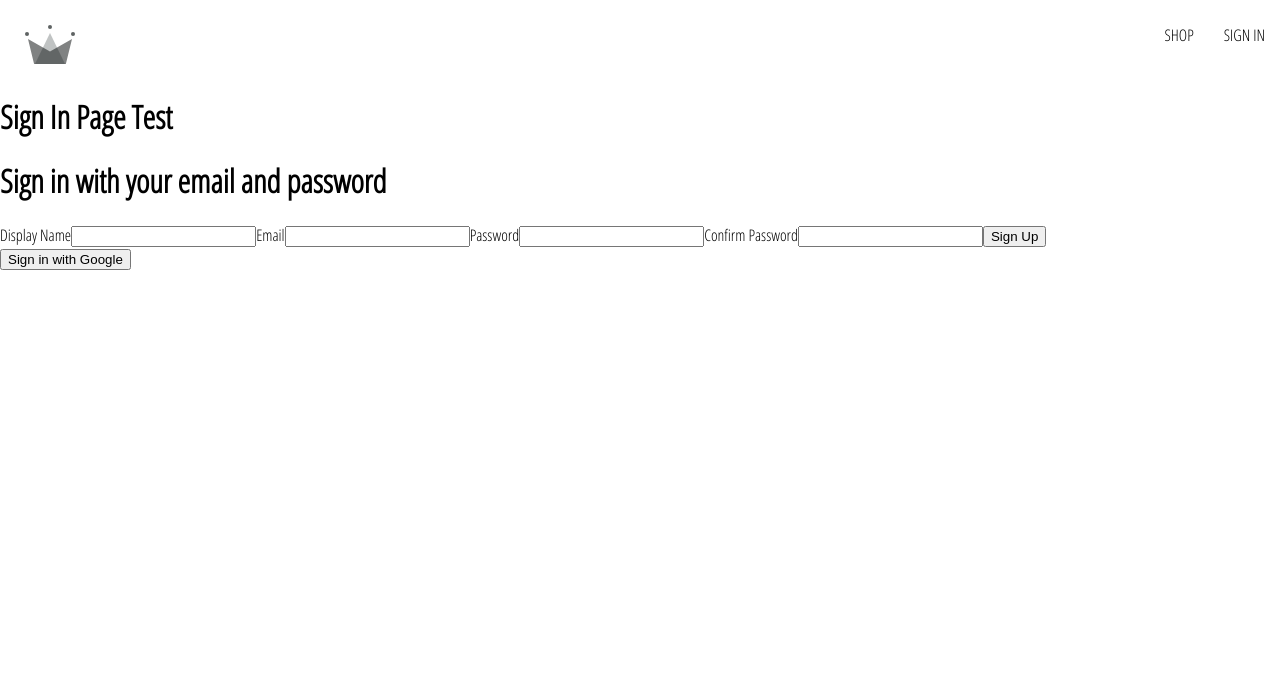
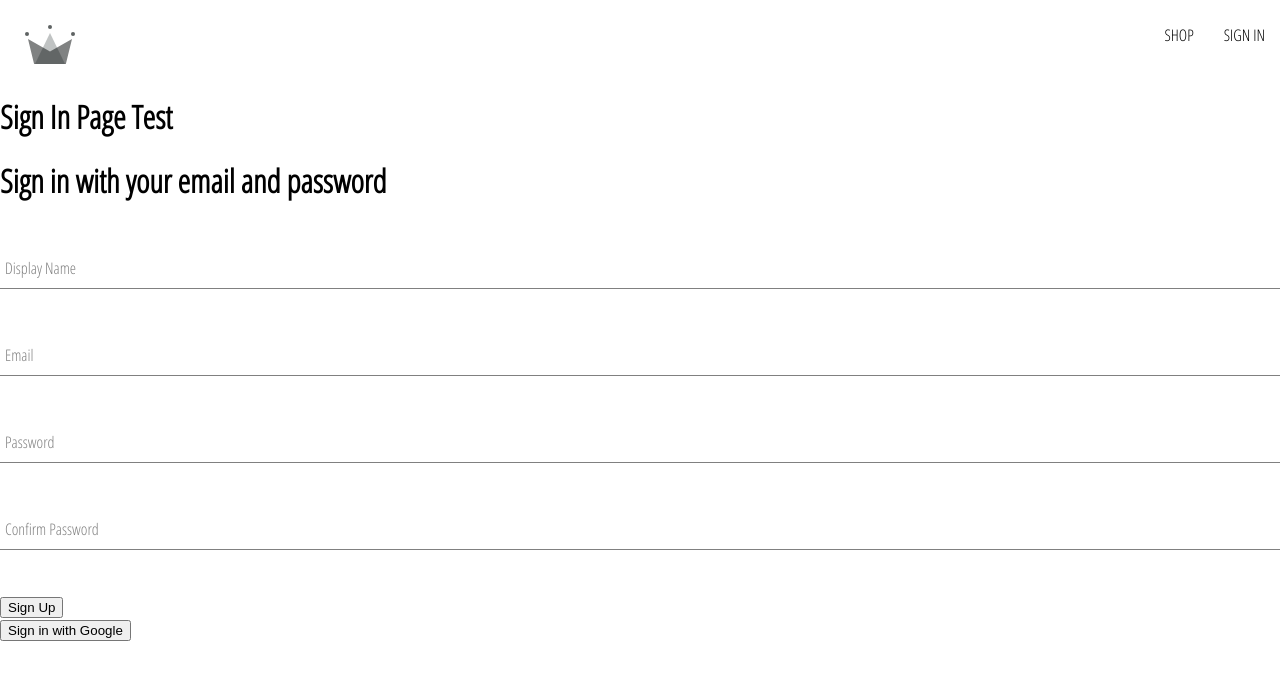
Before and after one commit to EdalScript/clothingShop, a React (Create React App) app: page /sign-in in a window 1280 px wide. Shown: the top 680 px of the page. Built offline with nearby package versions, Linux system fonts and the light colour scheme.

Commit message:
styling & form input

```diff
--- /dev/null
+++ b/src/components/form-input/form-input.jsx
@@ -0,0 +1,15 @@
+import './form-input.scss'
+
+const FormInput = ({ label, ...otherProps }) => {
+    return (
+        <div className="group">
+            <input className="form-input" {...otherProps} />
+            {label && (
+                <label className={`${otherProps.value.length ? 'shrink' : ''} form-input-label`}>{label}</label>
+            )}
+
+        </div>
+    );
+};
+
+export default FormInput;
--- /dev/null
+++ b/src/components/form-input/form-input.scss
@@ -0,0 +1,46 @@
+$sub-color: grey;
+$main-color: black;
+
+@mixin shrinkLabel {
+    top: -14px;
+    font-size: 12px;
+    color: $main-color;
+}
+.group {
+    position: relative; margin: 45px 0;
+    .form-input {
+        background: none;
+        background-color: white;
+        color: $sub-color; font-size: 18px;
+        padding: 10px 10px 10px 5px;
+        display: block;
+        width: 100%;
+        border: none;
+        border-radius: 0;
+        border-bottom: 1px
+        solid $sub-color;
+        margin: 25px 0;
+        &:focus {
+            outline: none;
+        }
+        &:focus ~ .form-input-label {
+             @include shrinkLabel();
+            }
+        }
+        input[type='password'] {
+            letter-spacing: 0.3em;
+        }
+        .form-input-label {
+            color: $sub-color;
+            font-size: 16px;
+            font-weight: normal;
+             position: absolute;
+             pointer-events: none;
+             left: 5px;
+             top: 10px;
+             transition: 300ms ease all;
+             &.shrink {
+                 @include shrinkLabel();
+                }
+            }
+        }
--- a/src/components/sign-up/sign-up.jsx
+++ b/src/components/sign-up/sign-up.jsx
@@ -1,4 +1,6 @@
 import { useState } from "react";
+import { createAuthUserWithEmailAndPassword, createUserDocumentFromAuth } from "../../utils/firebase/firebase.utils";
+import FormInput from "../form-input/form-input";
 
 const defaultFormFields = {
     displayName: '',
@@ -10,40 +12,66 @@ const defaultFormFields = {
 const SignUp = () => {
     const [formFields, setFormFields] = useState(defaultFormFields);
     const { displayName, email, password, confirmPassword } = formFields;
+    const resetFormFields = () => {
+        setFormFields(defaultFormFields);
+    }
+
+    const handleSubmit = async (e) => {
+        e.preventDefault();
+
+        if (password !== confirmPassword) {
+            alert("Passwords do not match")
+            return;
+        }
+        try {
+            const { user } = await createAuthUserWithEmailAndPassword(email, password);
+            await createUserDocumentFromAuth(user, { displayName });
+            resetFormFields();
+        } catch (error) {
+            if (error.code === 'auth/email-already-in-use') {
+                alert('Cannot create user, email is already in use', error)
+            } else
+                console.error(error)
+        }
+
+    }
 
     const handleChange = (e) => {
         const { name, value } = e.target;
 
         setFormFields({ ...formFields, [name]: value });
     };
-
     return (
         <div>
             <h1>Sign in with your email and password</h1>
-            <form onSubmit={() => { }}>
-                <label htmlFor="">Display Name</label>
-                <input type="text"
+            <form onSubmit={handleSubmit}>
+                <FormInput
+                    label="Display Name"
+                    type="text"
                     required
                     onChange={handleChange}
                     name="displayName"
                     value={displayName}
                 />
-                <label htmlFor="">Email</label>
-                <input type="email"
+                <FormInput
+                    label="Email"
+                    type="email"
                     required
                     onChange={handleChange}
                     name="email"
                     value={email}
                 />
-                <label htmlFor="">Password</label>
-                <input type="password"
+                <FormInput
+                    label="Password"
+                    type="password"
                     required
                     onChange={handleChange}
                     name="password"
                     value={password}
                 />
-                <label htmlFor="">Confirm Password</label>
-                <input type="password"
+                <FormInput
+                    label="Confirm Password"
+                    type="password"
                     required
                     onChange={handleChange}
                     name="confirmPassword"
--- a/src/utils/firebase/firebase.utils.js
+++ b/src/utils/firebase/firebase.utils.js
@@ -3,7 +3,8 @@ import {
     getAuth,
     signInWithRedirect,
     signInWithPopup,
-    GoogleAuthProvider
+    GoogleAuthProvider,
+    createUserWithEmailAndPassword,
 } from 'firebase/auth';
 import {
     getFirestore,
@@ -32,7 +33,8 @@ export const auth = getAuth();
 export const signInWithGooglePopup = () => signInWithPopup(auth, googleProvider);
 export const signInWithGoogleRedirect = () => signInWithRedirect(auth, googleProvider);
 export const db = getFirestore();
-export const createUserDocumentFromAuth = async (userAuth) => {
+export const createUserDocumentFromAuth = async (userAuth, aditionalInformation = {}) => {
+    if(!userAuth) return;
     const userDocRef = doc(db, 'users', userAuth.uid);
     const userSnapshot = await getDoc(userDocRef);
 
@@ -44,11 +46,18 @@ export const createUserDocumentFromAuth = async (userAuth) => {
             await setDoc(userDocRef, {
                 displayName,
                 email,
-                createdAt
+                createdAt,
+                ...aditionalInformation,
             });
         } catch (error) {
             console.log(error.message);
         }
     }
     return userDocRef;
+};
+
+export const createAuthUserWithEmailAndPassword = async (email, password) => {
+    //controls the vast majority or services within firebase. If one of them changes, my app won't stop working
+    if (!email || !password) return;
+    return await createUserDocumentFromAuth(auth, email, password )
 }
```
